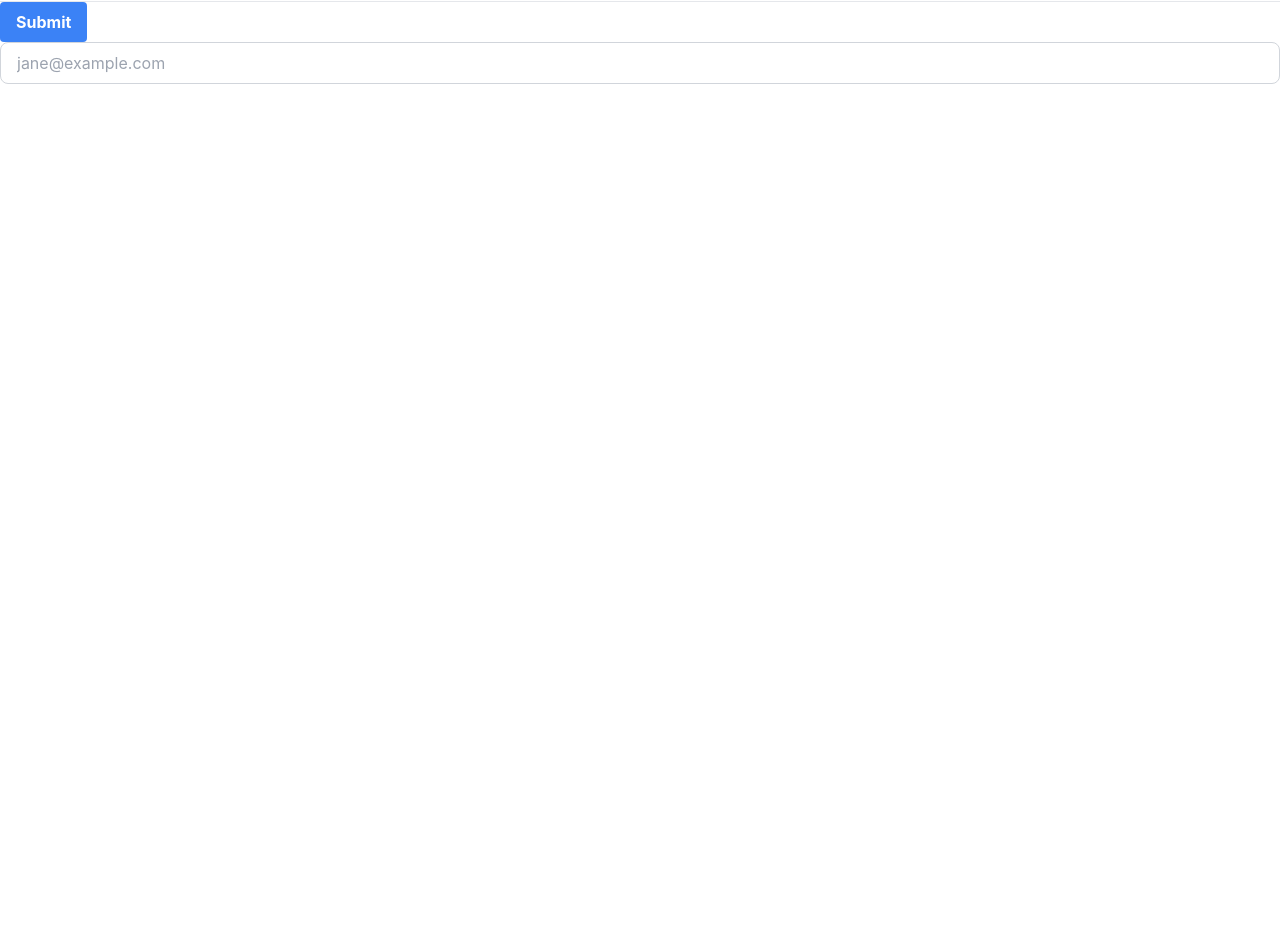
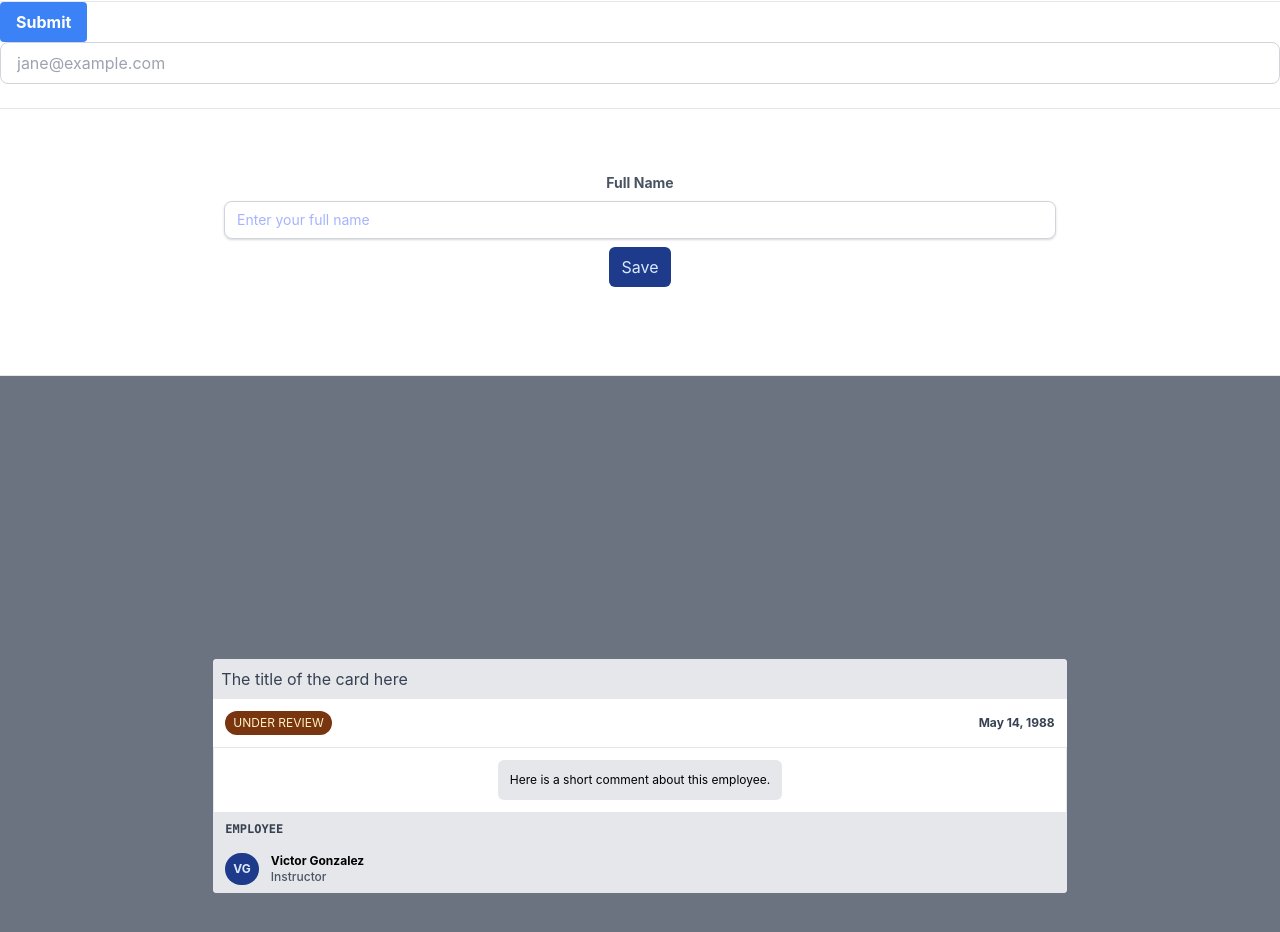
Before and after one commit to Sakshi6401/Tailwind, a React (Create React App) app: page / in a window 1280 px wide. Shown: the part 2296-3228 px from the top of the page. Before the commit the page ends 2539 px from the top, so only its background shows below. Built offline with nearby package versions, Linux system fonts and the light colour scheme.

Commit message:
completed the employee card challenge

```diff
--- a/src/App.js
+++ b/src/App.js
@@ -4,6 +4,8 @@ import Text from './practice/Text';
 import Border from './practice/Border';
 import Flex from './practice/Flex';
 import Res from './practice/Responsiveness.jsx';
+import IpComp from './practice/IpComp.jsx';
+import Ecard from './practice/Ecard';
 
 function App() {
   return (
@@ -17,6 +19,10 @@ function App() {
       <Flex />
       <hr />
       <Res />
+      <br/><hr/>
+      <IpComp />
+      <br/><hr/>
+      <Ecard/>
     </div>
 
   );
--- /dev/null
+++ b/src/practice/Ecard.jsx
@@ -0,0 +1,31 @@
+import React from 'react';
+
+const Ecard = () => (
+    <div className='h-screen bg-gray-500 flex justify-center items-center'>
+        <div className='bg-white rounded w-2/3 flex-col rounded overflow-hidden'>
+            <div className='p-2 bg-gray-200 text-gray-700'>
+                The title of the card here
+            </div>
+            <div className='flex items-center justify-between'>
+                <div className='m-3 bg-yellow-900 rounded-xl px-2 py-1 text-xs uppercase text-yellow-100'>Under Review</div>
+                <div className='m-3 text-gray-700 text-xs font-bold'>May 14, 1988</div>
+            </div>
+            <div className='border flex justify-center items-center'>
+                <div className='bg-gray-200 rounded-md p-3 m-3 text-xs font-semi-bold'>
+                    Here is a short comment about this employee.
+                </div>
+            </div>
+            <div className='font-mono bg-gray-200 text-xs text-gray-700 font-bold py-2 px-3'>
+                EMPLOYEE
+            </div>
+            <div className='bg-gray-200 flex items-center'>
+                    <div className='my-2 mx-3 rounded-full bg-blue-900 text-blue-100 text-xs font-bold p-2'>VG</div>
+                    <div className='text-xs font-bold'>
+                        Victor Gonzalez<br/> <span className='font-medium text-gray-600'>Instructor</span>
+                    </div>
+            </div>
+        </div>
+    </div>
+);
+
+export default Ecard;
--- /dev/null
+++ b/src/practice/IpComp.jsx
@@ -0,0 +1,11 @@
+import React from 'react';
+
+const IpComp = () => (
+    <div className='flex flex-col justify-center items-center mx-4 my-16'>
+        <label for='full_name' className='select-none text-gray-700 opacity-90 text-sm font-bold'>Full Name</label>
+        <input id='full_name' placeholder='Enter your full name' className='mt-2 border border-gray-300 w-4/6 placeholder-indigo-300 shadow rounded-lg text-sm px-3 py-2'></input>
+        <button className='mt-2 bg-blue-900 rounded-md px-3 py-2 text-blue-100'>Save</button>
+    </div>
+);
+
+export default IpComp;
```
